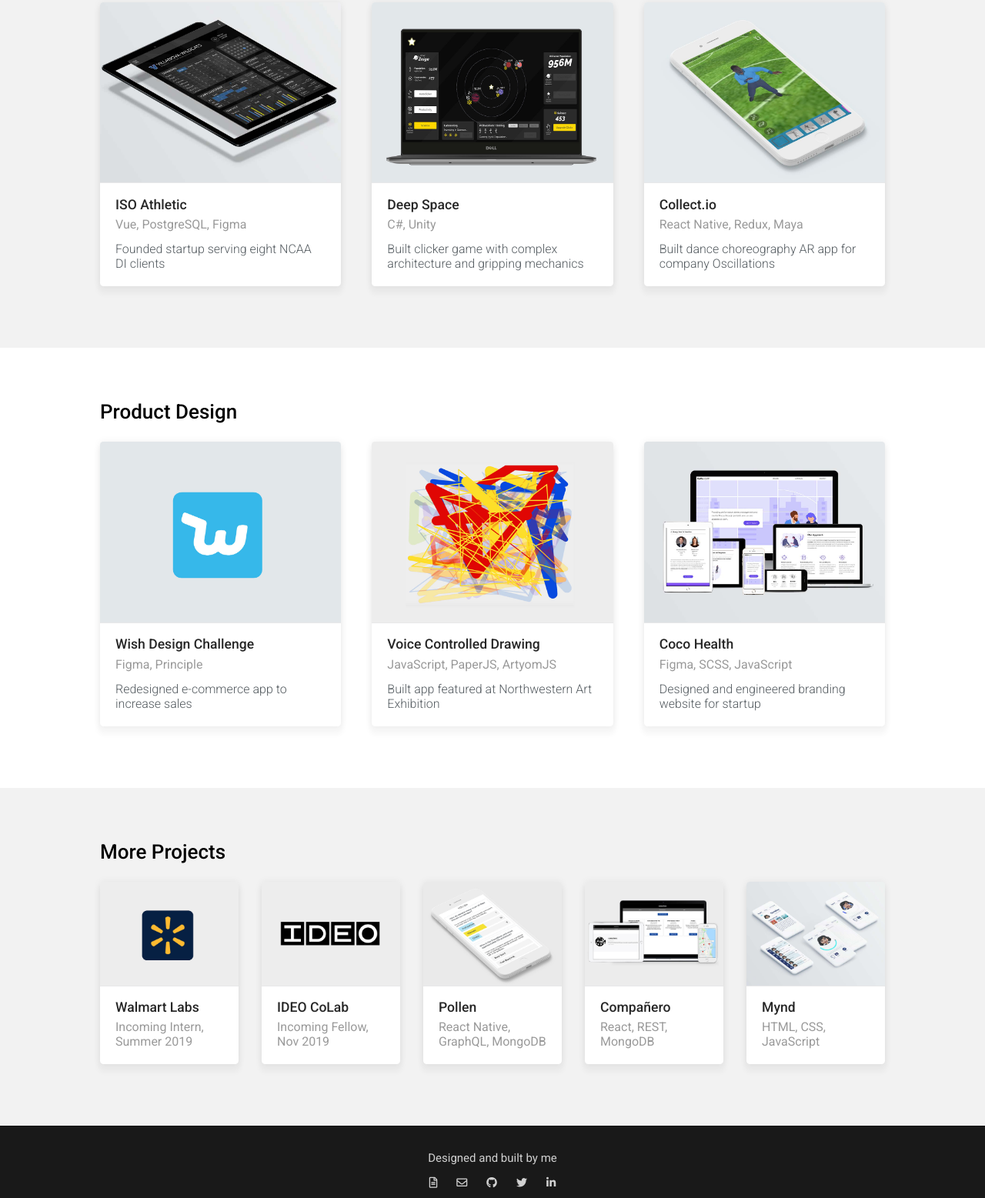
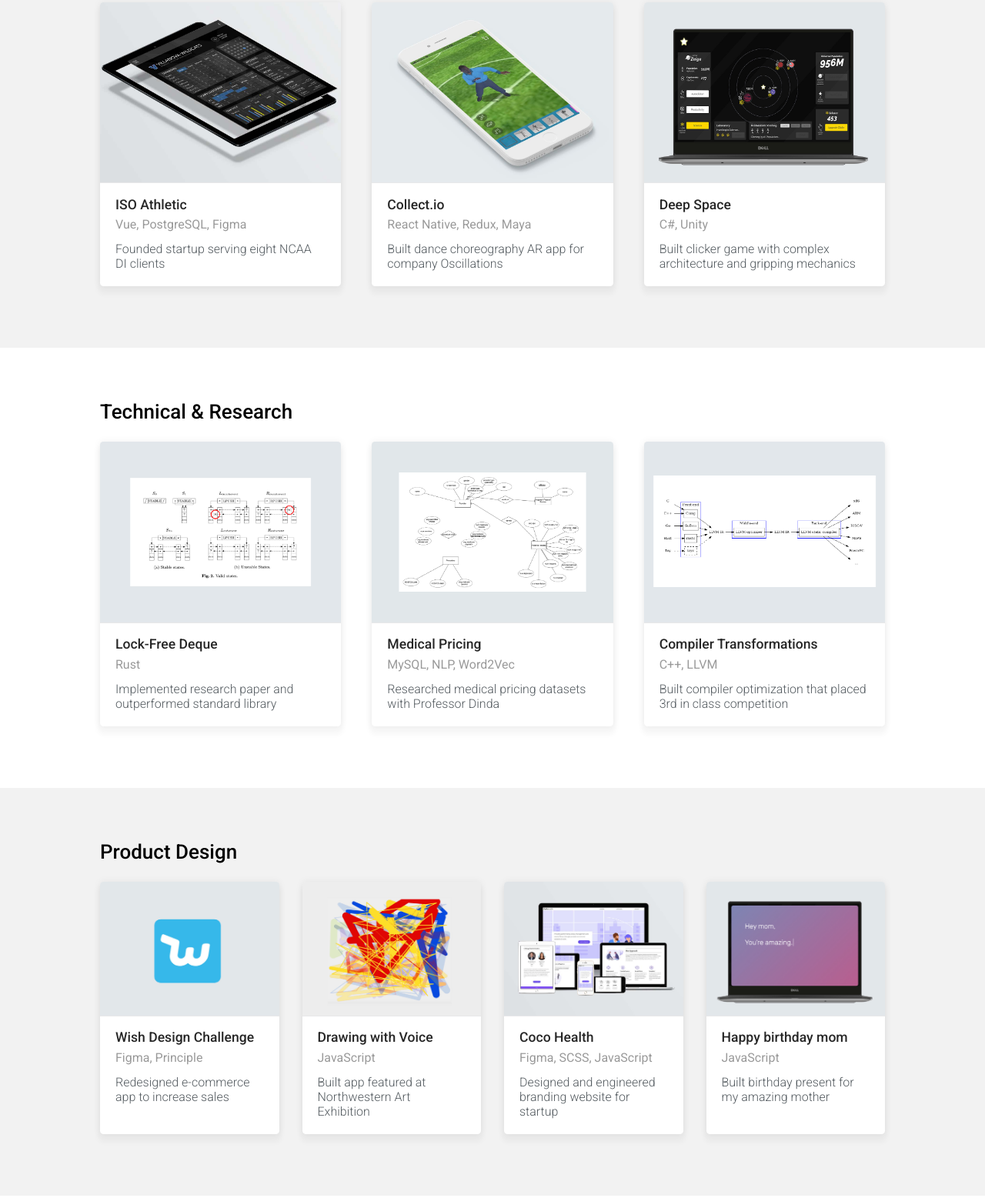
Before and after one commit to abizzaar/Personal-Website, a plain HTML site: page index.html in a window 1280 px wide. Shown: the part 756-2313 px from the top of the page at 77% size. Drawn offline with Linux system fonts and the light colour scheme.

Commit message:
added research section, new resume

```diff
--- a/index.html
+++ b/index.html
@@ -58,7 +58,7 @@
     </h1>
 
     <div class="beforeDescr">
-      <div class="descrStudies">COMPUTER SCIENCE & DESIGN<br>NORTHWESTERN UNIVERSITY</div>
+      <div class="descrStudies">COMBINED BACHELORS & MASTERS IN COMPUTER SCIENCE<br>NORTHWESTERN UNIVERSITY</div>
     </div>
 
     <p id="descrOfMe" class="m-1">
@@ -76,7 +76,7 @@
       </a>
     </div>
     <div>
-      <a class="icon-word" href="Home/Media/resume.pdf" target="_blank">
+      <a class="icon-word" href="Assets/Abizar Resume - Sept 2019.pdf" target="_blank">
           <div><i class="far fa-file-alt"></i></div>
           <span class="icon-text">resume</span>
       </a>
@@ -93,7 +93,7 @@
 <div class="home-section h-s-g">
   <div class="maxWidthContainer">
     <h1 class="myWorkTitle">
-        <span class="greyUnderline">Software Projects</span>
+        <span class="greyUnderline">Software Engineering</span>
     </h1>
 
     <div class="myWorkContainer">
@@ -112,6 +112,20 @@
           </div>
         </div>
       </a>
+      <a class="fluid card" target="_blank" href='https://www.notion.so/Collect-io-5a544443de7a4aa7865bb22081c436af'>
+        <div class="image">
+          <img src="Assets/mock-collectio.jpg">
+        </div>
+        <div class="content">
+          <div class="header">Collect.io</div>
+          <div class="meta">
+            <div>React Native, Redux, Maya</div>
+          </div>
+          <div class="description">
+            Built dance choreography AR app for company Oscillations
+          </div>
+        </div>
+      </a>
       <a class="fluid card" target="_blank" href='https://github.com/deep-space-game/deep_space'>
         <div class="image">
           <img src="Assets/mock-deep-space-big.jpg">
@@ -126,17 +140,60 @@
           </div>
         </div>
       </a>
-      <a class="fluid card" target="_blank" href='https://www.notion.so/Collect-io-5a544443de7a4aa7865bb22081c436af'>
+    </div>
+  </div>
+    </div>
+</div>
+
+
+
+<div class="home-section">
+  <div class="maxWidthContainer">
+    <h1 class="myWorkTitle">
+        <span class="greyUnderline">Technical & Research</span>
+    </h1>
+
+    <div class="myWorkContainer">
+    <div class="ui three stackable link cards">
+      <a class="fluid card" target="_blank" href='https://docs.google.com/presentation/d/1DnbhTaXdhYEpyfu8Kd9bNK61qNbHLVNRvxSxisRuMnw'>
         <div class="image">
-          <img src="Assets/mock-collectio.jpg">
+          <img src="Assets/mock-rust.jpg">
         </div>
         <div class="content">
-          <div class="header">Collect.io</div>
+          <div class="header">Lock-Free Deque</div>
           <div class="meta">
-            <div>React Native, Redux, Maya</div>
+            <div>Rust</div>
           </div>
           <div class="description">
-            Built dance choreography AR app for company Oscillations
+              Implemented research paper and outperformed standard library
+          </div>
+        </div>
+      </a>
+      <a class="fluid card" target="_blank" href='https://docs.google.com/document/d/1rILhofB0QJ5UTPxmajz6lcoSPMYFQw081pcfKsGovSI/'>
+        <div class="image">
+          <img src="Assets/mock-medpay.png">
+        </div>
+        <div class="content">
+          <div class="header">Medical Pricing</div>
+          <div class="meta">
+            <div>MySQL, NLP, Word2Vec</div>
+          </div>
+          <div class="description">
+            Researched medical pricing datasets with Professor Dinda
+          </div>
+        </div>
+      </a>
+      <a class="fluid card" target="_blank" href='https://www.notion.so/Compiler-Transformations-dc52780843f34aa080c7ce3696cb8322'>
+        <div class="image">
+          <img src="Assets/mock-cat.jpg">
+        </div>
+        <div class="content">
+          <div class="header">Compiler Transformations</div>
+          <div class="meta">
+            <div>C++, LLVM</div>
+          </div>
+          <div class="description">
+            Built compiler optimization that placed 3rd in class competition
           </div>
         </div>
       </a>
@@ -145,14 +202,16 @@
     </div>
 </div>
 
-<div class="home-section">
+
+
+
+<div class="home-section h-s-g">
   <div class="maxWidthContainer">
     <h1 class="myWorkTitle">
         <span class="greyUnderline">Product Design</span>
     </h1>
-
     <div class="myWorkContainer">
-    <div class="ui three stackable link cards">
+    <div class="ui four stackable link cards">
       <a class="fluid card" target="_blank" href='https://www.notion.so/Wish-Design-Challenge-f29c5b1f419e4a36ae68427f20fb6b3a'>
         <div class="image">
           <img src="Assets/mock-wish.jpg">
@@ -172,9 +231,9 @@
           <img src="Assets/mock-voice-2.jpg">
         </div>
         <div class="content">
-          <div class="header">Voice Controlled Drawing</div>
+          <div class="header">Drawing with Voice</div>
           <div class="meta">
-            <div>JavaScript, PaperJS, ArtyomJS</div>
+            <div>JavaScript</div>
           </div>
           <div class="description">
               Built app featured at Northwestern Art Exhibition
@@ -195,13 +254,27 @@
           </div>
         </div>
       </a>
+      <a class="fluid card" target="_blank" href='https://abizzaar.github.io/mom'>
+        <div class="image">
+          <img src="Assets/mock-mom.jpg">
+        </div>
+        <div class="content">
+          <div class="header">Happy birthday mom</div>
+          <div class="meta">
+            <div>JavaScript</div>
+          </div>
+          <div class="description">
+            Built birthday present for my amazing mother
+          </div>
+        </div>
+      </a>
     </div>
   </div>
     </div>
 </div>
 
 
-<div class="home-section h-s-g">
+<div class="home-section">
   <div class="maxWidthContainer">
     <h1 class="myWorkTitle">
         <span class="greyUnderline">More Projects</span>
@@ -210,14 +283,14 @@
     <div class="myWorkContainer">
     <div class="ui five stackable link cards">
 
-      <a class="fluid card" target="_blank" href='https://www.walmartlabs.com/'>
+      <a class="fluid card" target="_blank" href="Assets/Abizar Resume - Sept 2019.pdf">
         <div class="image">
           <img src="Assets/mock-walmart.jpg">
         </div>
         <div class="content">
           <div class="header">Walmart Labs</div>
           <div class="meta">
-            <div>Incoming Intern, Summer 2019</div>
+            <div>Intern, Summer 2019</div>
           </div>
 
         </div>
@@ -282,7 +355,7 @@
   <footer>
     <div class="footerText">Designed and built by me</div>
     <div class="icon-list m-1">
-      <a href="Home/Media/resume.pdf" target="_blank"><i class="far fa-file-alt"></i></a>
+      <a href="Assets/Abizar Resume - Sept 2019.pdf" target="_blank"><i class="far fa-file-alt"></i></a>
       <a href="mailto:abizar@u.northwestern.edu"><i class="far fa-envelope"></i></a>
       <a href="https://github.com/abizzaar" target="_blank"><i class="fab fa-github"></i></a>
       <a href="https://twitter.com/abizzaar" target="_blank"><i class="fab fa-twitter"></i></a>
```
Also changed, not shown: Assets/Frame (2).jpg (added), Assets/Frame (3).jpg (added), Assets/mock-cat.jpg (added), Assets/mock-medpay.png (added), Assets/mock-mom.jpg (added), Assets/mock-rust.jpg (added), 2 other files.
